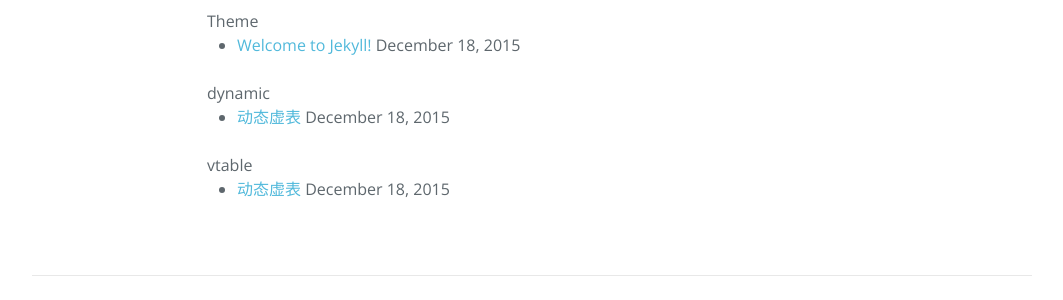
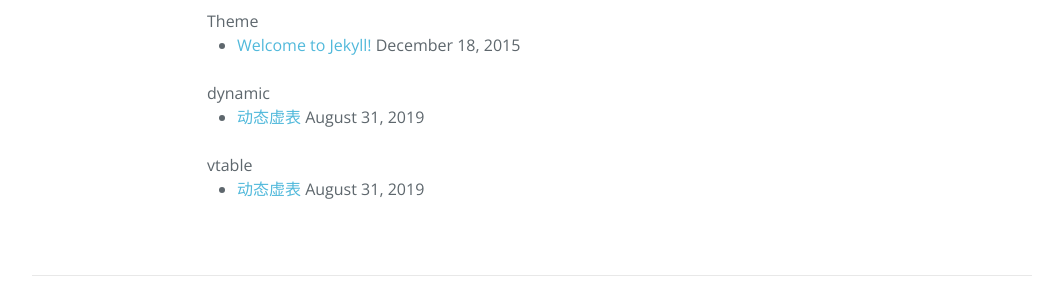
Before and after one commit to lymastee/gslib.github.io, a Jekyll site: the page built from tags/index.html, in a window 1280 px wide. Shown: the part 193-493 px from the top of the page, without its empty margins (108-1171 px from the left). Built offline with Jekyll 4.4.1, drawn with Linux system fonts in a browser that asks for light colours; nearby versions of some CDN libraries.

Commit message:
Update 2019-09-01-about-dynamic-vtable.md

```diff
--- a/_posts/2019-09-01-about-dynamic-vtable.md
+++ b/_posts/2019-09-01-about-dynamic-vtable.md
@@ -1,7 +1,7 @@
 ---
 layout: post
 title: 动态虚表
-date: '2015-12-18 21:45:10 +0800'
+date: '2019-9-1 06:41:10 +0800'
 tags: dynamic vtable
 categories: gslib
 ---
```
